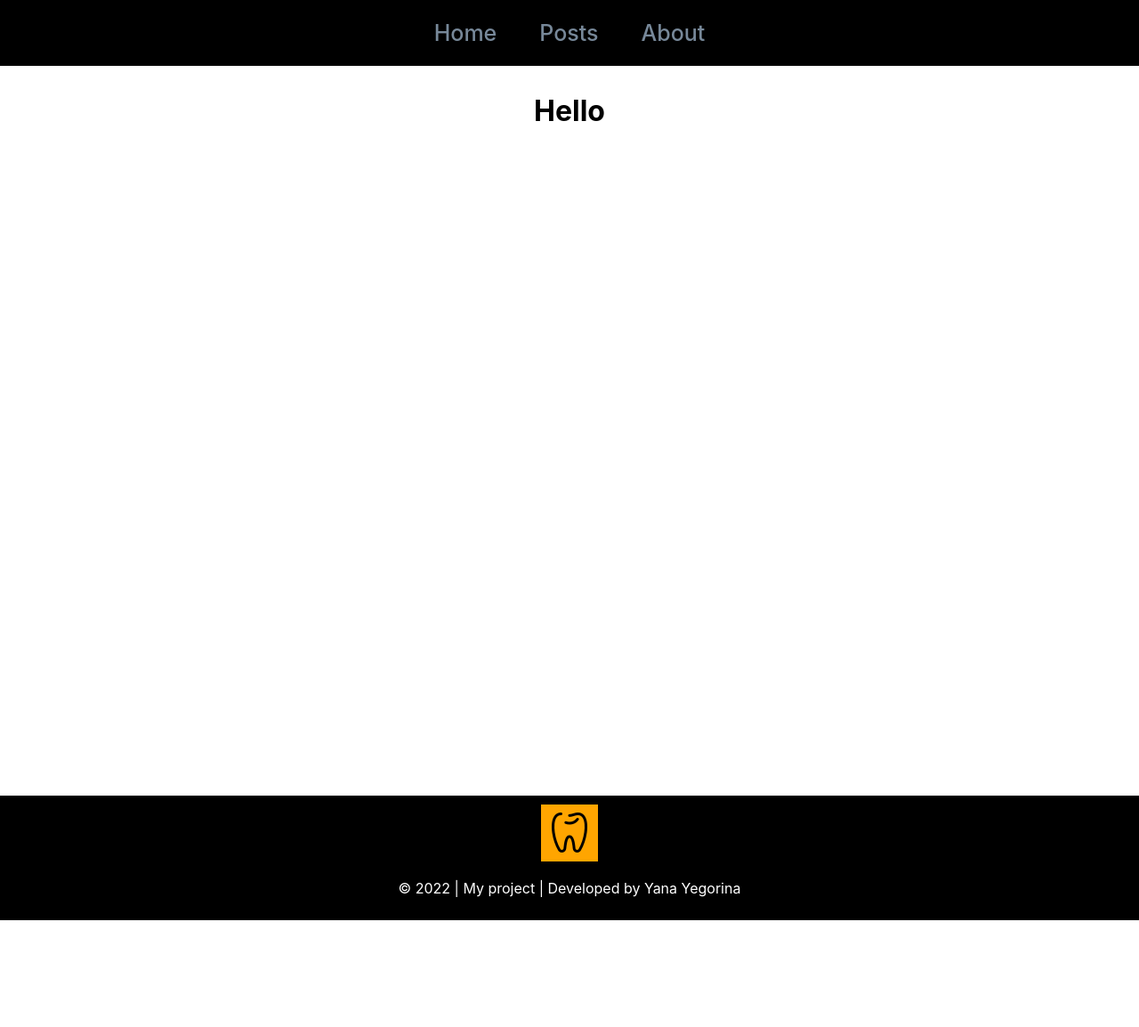
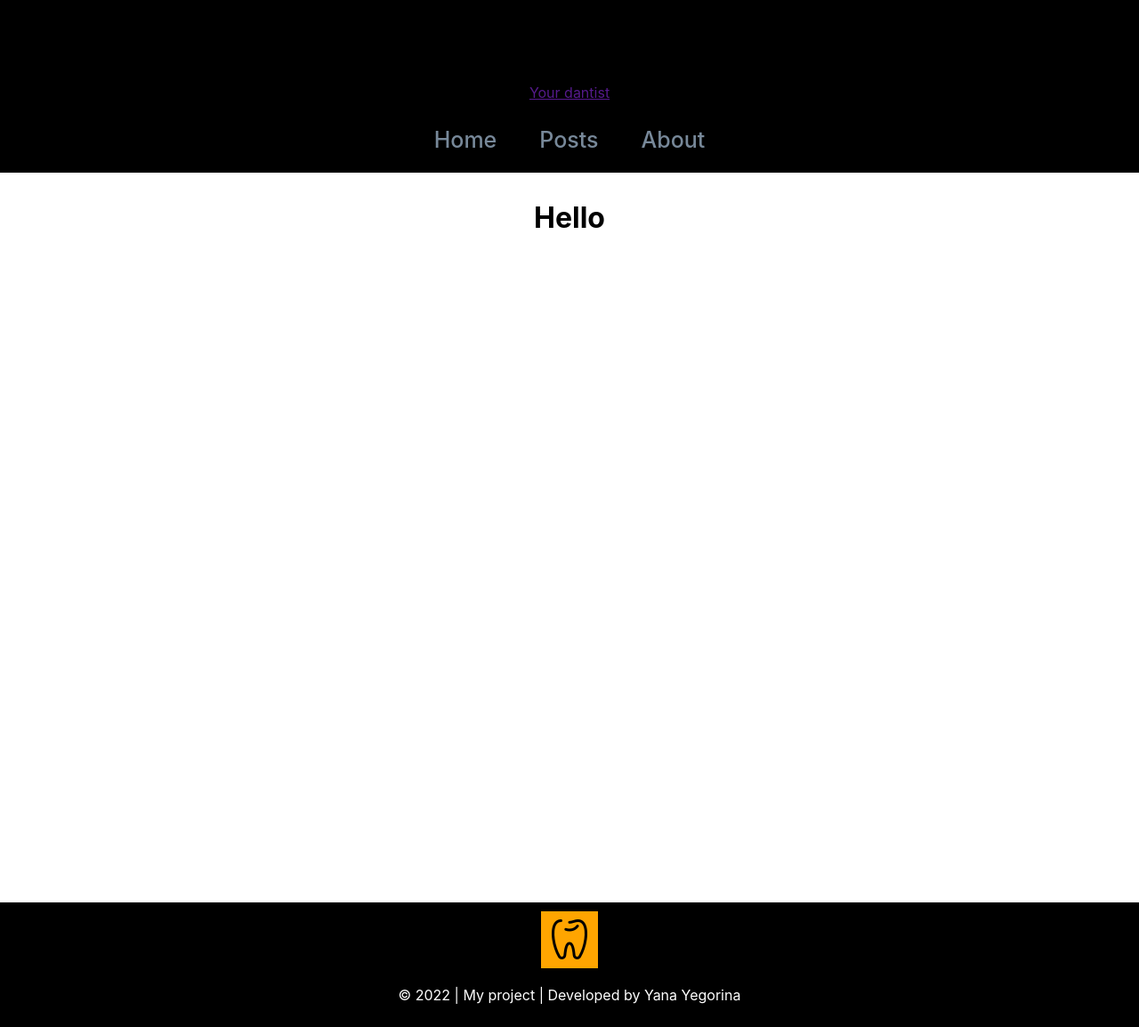
Before and after one commit to Yana-Yeg/Stomatology, a React (Create React App) app: page / in a window 1280 px wide. Shown: the whole page at 89% size. Before the commit the page ends 1034 px from the top, so only its background shows below. Built offline with nearby package versions, Linux system fonts and the light colour scheme; the HTML template or start-up script is replaced by a standard one.

Commit message:
header, footer

```diff
--- a/src/components/--navigation/Navigation/Nav.jsx
+++ b/src/components/--navigation/Navigation/Nav.jsx
@@ -7,17 +7,26 @@ import tooth from "../../../images/icon-tooth.png";
 const Nav = () => {
   return (
     <>
-      <header>
-        <CustomeLink to="/">Home</CustomeLink>
-        <CustomeLink to="/posts">Posts</CustomeLink>
-        <CustomeLink to="/about">About</CustomeLink>
+      <header className={style.flex}>
+        <div className={style.flex}>
+          <a href="" className={style.link_logo}>
+            <img src={tooth} alt="" className={style.header_tooth} />
+            <p className={style.text_logo}>Your dantist</p>
+          </a>
+        </div>
+        <span className={style.line}></span>
+        <div className={style.link_wrapper}>
+          <CustomeLink to="/">Home</CustomeLink>
+          <CustomeLink to="/posts">Posts</CustomeLink>
+          <CustomeLink to="/about">About</CustomeLink>
+        </div>
       </header>
 
       <main className={style.container}>
         <Outlet />
       </main>
 
-      <footer className={style.container}>
+      <footer className={style.container_footer}>
         <div>
           {/* <div className={style.field}></div> */}
           <img src={tooth} alt="" className={style.tooth} />
```
